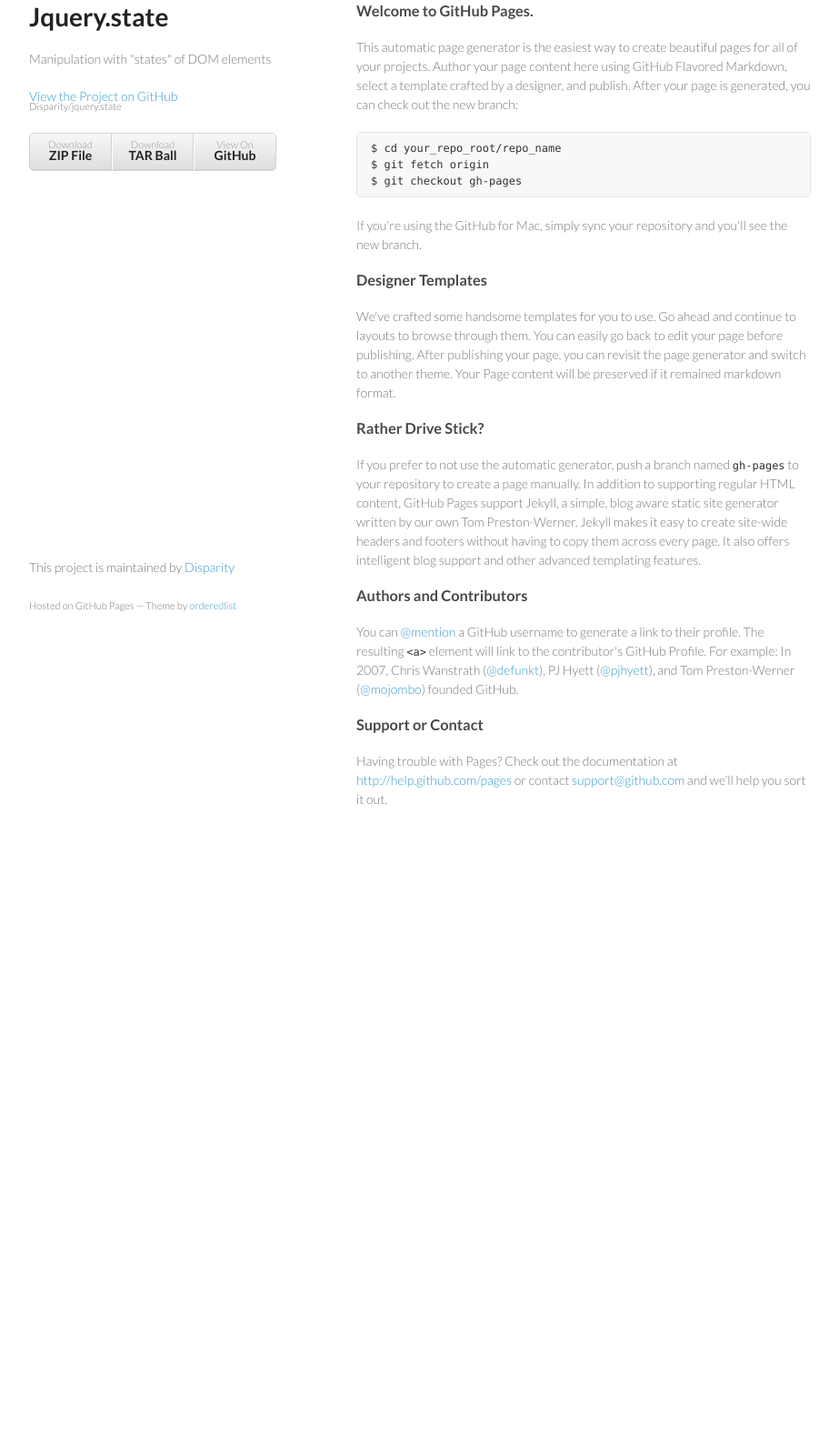
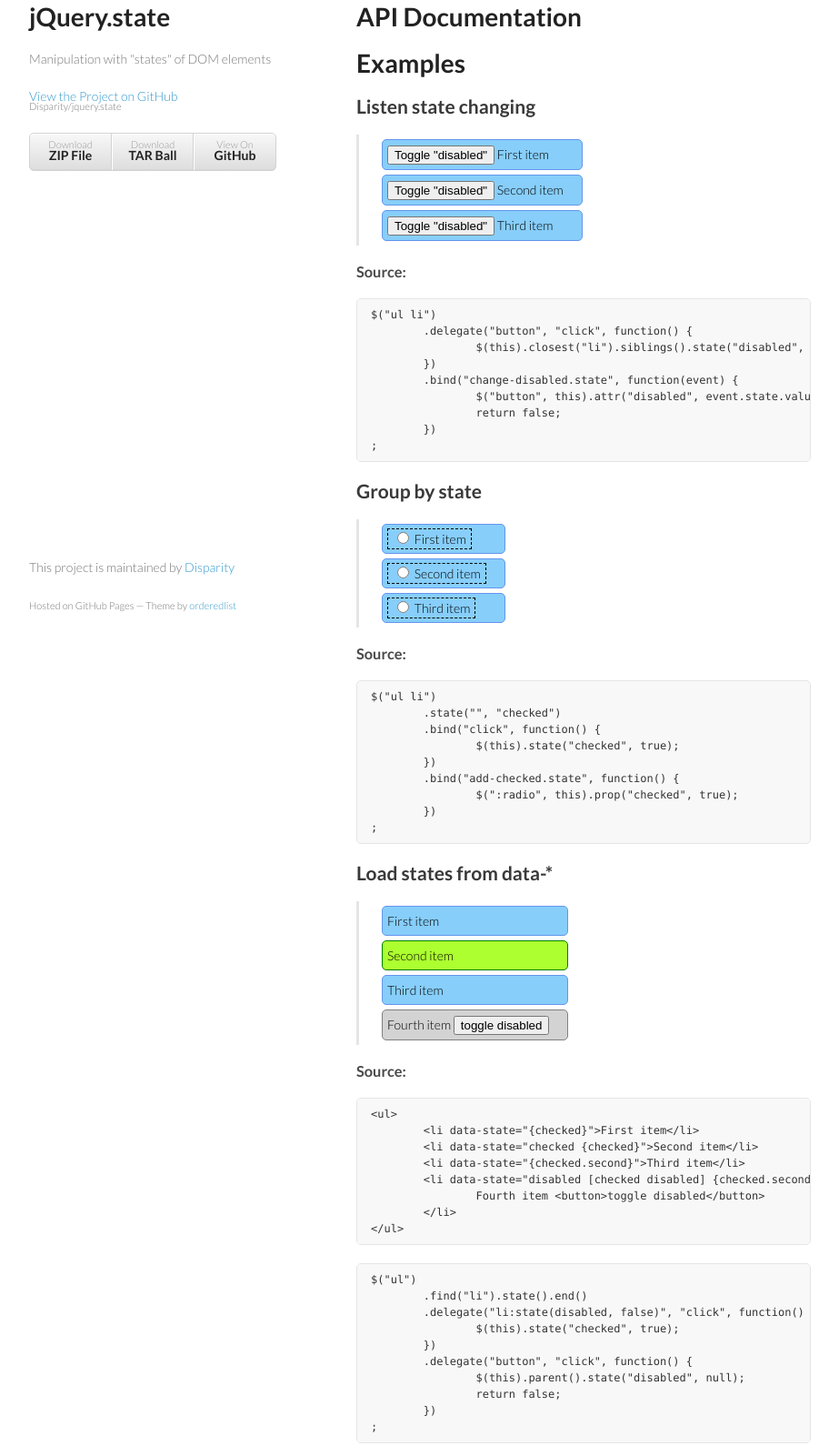
Before and after one commit to Disparity/jquery.state, a plain HTML site: page index.html in a window 1280 px wide. Shown: the part 55-1645 px from the top of the page at 91% size, without its empty margins (178-1101 px from the left). Before the commit the page ends 1014 px from the top, so only its background shows below. Drawn offline with nearby package versions, Linux system fonts and the light colour scheme.

Commit message:
improving demo page

```diff
--- a/index.html
+++ b/index.html
@@ -1,9 +1,10 @@
+
 <!doctype html>
 <html>
   <head>
     <meta charset="utf-8">
     <meta http-equiv="X-UA-Compatible" content="chrome=1">
-    <title>Jquery.state by Disparity</title>
+    <title>jQuery.state by Disparity</title>
 
     <link rel="stylesheet" href="stylesheets/styles.css">
     <link rel="stylesheet" href="stylesheets/pygment_trac.css">
@@ -11,11 +12,20 @@
     <!--[if lt IE 9]>
     <script src="//html5shiv.googlecode.com/svn/trunk/html5.js"></script>
     <![endif]-->
+	<link rel="stylesheet" href="./demo/demo.css">
+	<script src="http://code.jquery.com/jquery-1.9.1.js"></script>
+	<script src="state.jquery.js"></script>
+	<link rel="stylesheet" href="http://yandex.st/highlightjs/7.3/styles/vs.min.css">
+	<script src="http://yandex.st/highlightjs/7.3/highlight.min.js"></script>
+	<script type="text/javascript">
+		hljs.tabReplace = '    ';
+		hljs.initHighlightingOnLoad();
+	</script>
   </head>
   <body>
     <div class="wrapper">
       <header>
-        <h1>Jquery.state</h1>
+        <h1>jQuery.state</h1>
         <p>Manipulation with &quot;states&quot; of DOM elements</p>
 
         <p class="view"><a href="https://github.com/Disparity/jquery.state">View the Project on GitHub <small>Disparity/jquery.state</small></a></p>
@@ -28,32 +38,121 @@
         </ul>
       </header>
       <section>
-        <h3>Welcome to GitHub Pages.</h3>
+		  <h1>API Documentation</h1>
+		  <h1>Examples</h1>
+		  <h2>Listen state changing</h2>
+		  <div class="b-demo js-listen-state-changing">
+			  <ul>
+				<li><button>Toggle "disabled"</button> First item</li>
+				<li><button>Toggle "disabled"</button> Second item</li>
+				<li><button>Toggle "disabled"</button> Third item</li>
+			</ul>
+		  </div>
 
-<p>This automatic page generator is the easiest way to create beautiful pages for all of your projects. Author your page content here using GitHub Flavored Markdown, select a template crafted by a designer, and publish. After your page is generated, you can check out the new branch:</p>
-
-<pre><code>$ cd your_repo_root/repo_name
-$ git fetch origin
-$ git checkout gh-pages
+		  <script type="text/javascript">
+			$(function() {
+				$(".js-listen-state-changing ul li")
+					.delegate("button", "click", function() {
+						$(this).closest("li").siblings().state("disabled", null);
+					})
+					.bind("change-disabled.state", function(event) {
+						$("button", this).attr("disabled", event.state.value);
+						return false;
+					})
+				;
+			});
+		</script>
+		<h3>Source:</h3>
+		<pre><code class="javascript">$("ul li")
+	.delegate("button", "click", function() {
+		$(this).closest("li").siblings().state("disabled", null);
+	})
+	.bind("change-disabled.state", function(event) {
+		$("button", this).attr("disabled", event.state.value);
+		return false;
+	})
+;
 </code></pre>
 
-<p>If you're using the GitHub for Mac, simply sync your repository and you'll see the new branch.</p>
+		<h2>Group by state</h2>
+		<div class="b-demo js-group-by-state">
+			<form>
+				<ul>
+					<li><label><input type="radio" name="example-group" value="1"> First item</label></li>
+					<li><label><input type="radio" name="example-group" value="2"> Second item</label></li>
+					<li><label><input type="radio" name="example-group" value="3"> Third item</label></li>
+				</ul>
+			</form>
+		</div>
+		<script type="text/javascript">
+			$(function() {
+				$(".js-group-by-state ul li")
+					.state("", "checked")
+					.bind("click", function() {
+						$(this).state("checked", true);
+					})
+					.bind("add-checked.state", function() {
+						$(":radio", this).prop("checked", true);
+					})
+				;
+			});
+		</script>
+		<h3>Source:</h3>
+		<pre><code class="javascript">$("ul li")
+	.state("", "checked")
+	.bind("click", function() {
+		$(this).state("checked", true);
+	})
+	.bind("add-checked.state", function() {
+		$(":radio", this).prop("checked", true);
+	})
+;
+</code></pre>
 
-<h3>Designer Templates</h3>
-
-<p>We've crafted some handsome templates for you to use. Go ahead and continue to layouts to browse through them. You can easily go back to edit your page before publishing. After publishing your page, you can revisit the page generator and switch to another theme. Your Page content will be preserved if it remained markdown format.</p>
-
-<h3>Rather Drive Stick?</h3>
-
-<p>If you prefer to not use the automatic generator, push a branch named <code>gh-pages</code> to your repository to create a page manually. In addition to supporting regular HTML content, GitHub Pages support Jekyll, a simple, blog aware static site generator written by our own Tom Preston-Werner. Jekyll makes it easy to create site-wide headers and footers without having to copy them across every page. It also offers intelligent blog support and other advanced templating features.</p>
-
-<h3>Authors and Contributors</h3>
-
-<p>You can <a href="https://github.com/blog/821" class="user-mention">@mention</a> a GitHub username to generate a link to their profile. The resulting <code>&lt;a&gt;</code> element will link to the contributor's GitHub Profile. For example: In 2007, Chris Wanstrath (<a href="https://github.com/defunkt" class="user-mention">@defunkt</a>), PJ Hyett (<a href="https://github.com/pjhyett" class="user-mention">@pjhyett</a>), and Tom Preston-Werner (<a href="https://github.com/mojombo" class="user-mention">@mojombo</a>) founded GitHub.</p>
-
-<h3>Support or Contact</h3>
-
-<p>Having trouble with Pages? Check out the documentation at <a href="http://help.github.com/pages">http://help.github.com/pages</a> or contact <a href="mailto:support@github.com">support@github.com</a> and we’ll help you sort it out.</p>
+		<h2>Load states from data-*</h2>
+		<div class="b-demo js-load-states">
+			<form>
+				<ul>
+					<li data-state="{checked}">First item</li>
+					<li data-state="checked {checked}">Second item</li>
+					<li data-state="{checked.second}">Third item</li>
+					<li data-state="disabled [checked disabled] {checked.second}">Fourth item <button>toggle disabled</button></li>
+				</ul>
+			</form>
+		</div>
+		<script type="text/javascript">
+			$(function() {
+				$(".js-load-states ul")
+					.find("li").state().end()
+					.delegate("li:state(disabled, false)", "click", function() {
+						$(this).state("checked", true);
+					})
+					.delegate("button", "click", function() {
+						$(this).parent().state("disabled", null);
+						return false;
+					})
+				;
+			});
+		</script>
+		<h3>Source:</h3>
+		<pre><code class="html">&lt;ul&gt;
+	&lt;li data-state="{checked}"&gt;First item&lt;/li&gt;
+	&lt;li data-state="checked {checked}"&gt;Second item&lt;/li&gt;
+	&lt;li data-state="{checked.second}"&gt;Third item&lt;/li&gt;
+	&lt;li data-state="disabled [checked disabled] {checked.second}"&gt;
+		Fourth item &lt;button&gt;toggle disabled&lt;/button&gt;
+	&lt;/li&gt;
+&lt;/ul&gt;</code></pre>
+		<pre><code class="javascript">$("ul")
+	.find("li").state().end()
+	.delegate("li:state(disabled, false)", "click", function() {
+		$(this).state("checked", true);
+	})
+	.delegate("button", "click", function() {
+		$(this).parent().state("disabled", null);
+		return false;
+	})
+;</code></pre>
       </section>
       <footer>
         <p>This project is maintained by <a href="https://github.com/Disparity">Disparity</a></p>
@@ -61,6 +160,5 @@ $ git checkout gh-pages
       </footer>
     </div>
     <script src="javascripts/scale.fix.js"></script>
-
   </body>
 </html>
```
